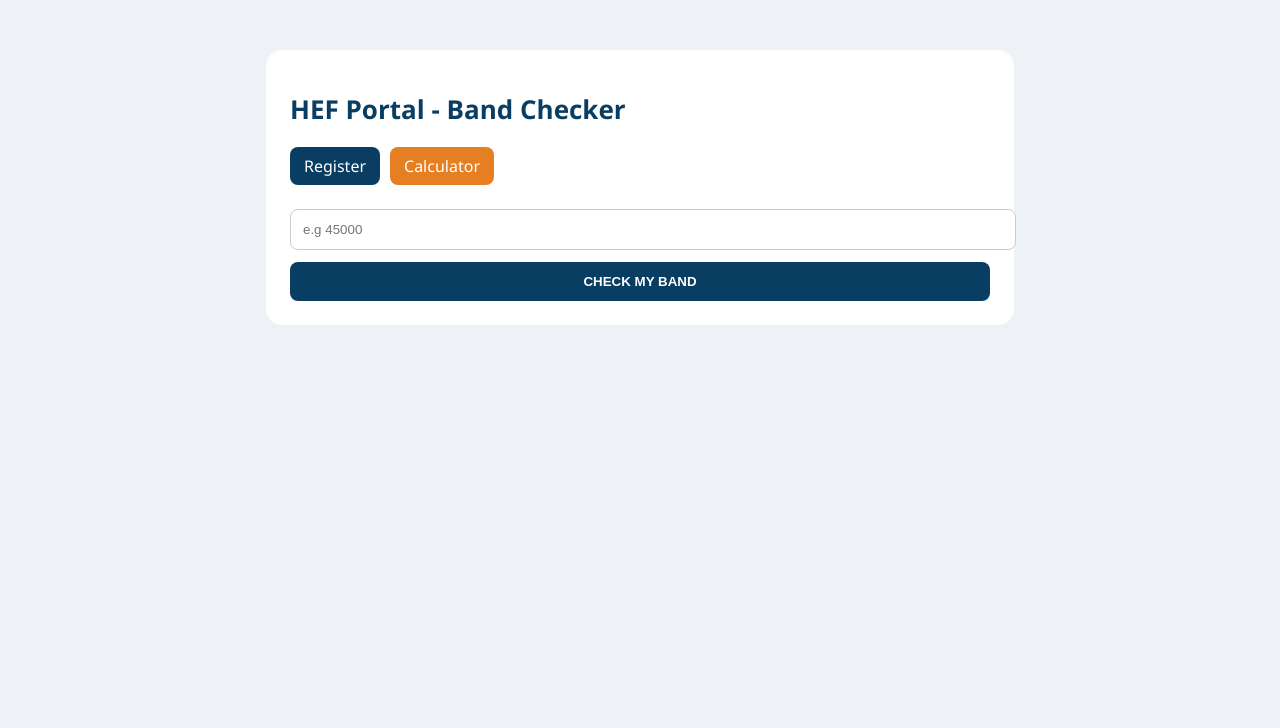
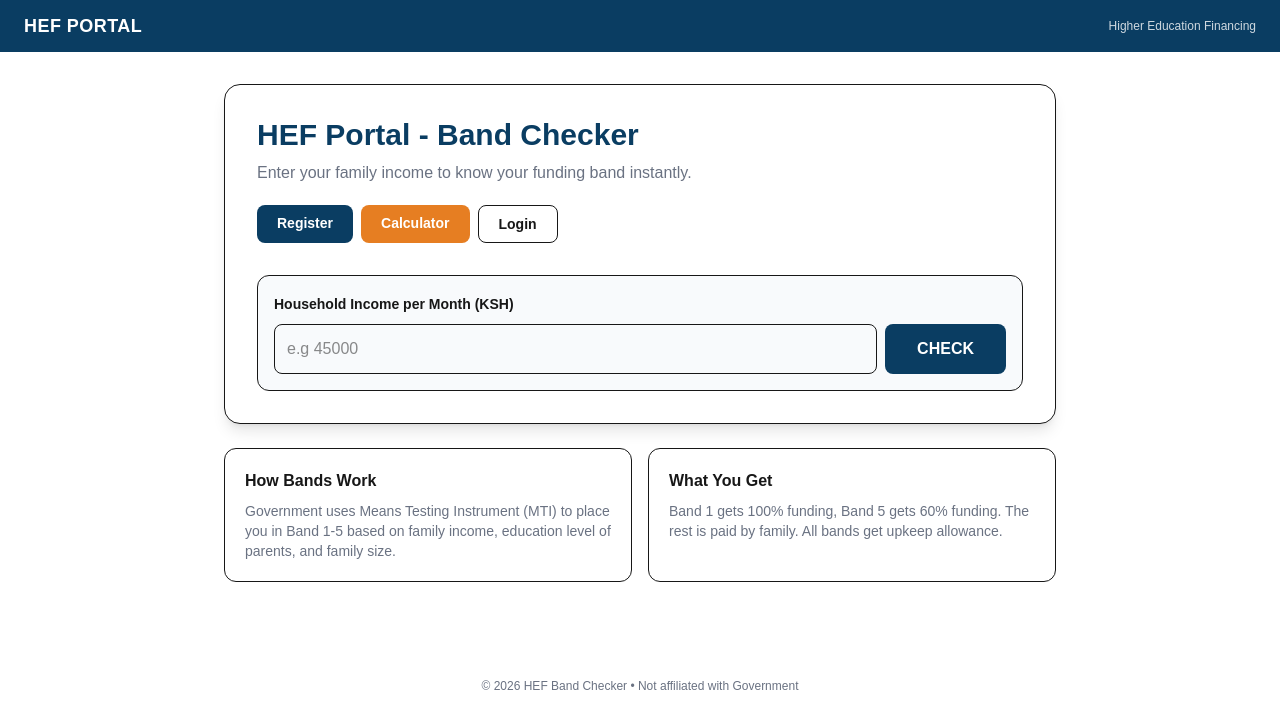
Before and after one commit to hefanes-gif/helb-band-checker, a Next.js app: page / in a window 1280 px wide. Shown: the top 728 px of the page. Built offline with nearby package versions, Linux system fonts and the light colour scheme.

Commit message:
PRO version HEF

```diff
--- a/src/app/calculator/page.tsx
+++ b/src/app/calculator/page.tsx
@@ -1,24 +1,38 @@
-"use client"
-import { useState, useEffect } from "react"
-import Link from "next/link"
-export default function Calculator(){
-  const [income,setIncome]=useState(35000); const [result,setResult]=useState<any>(null);
-  useEffect(()=>{ if(!localStorage.getItem("hef_session")) window.location.href="/"; },[]);
-  const checkBand=()=>{
-    let band=1, scholarship=70, loan=25, family=5, label="Vulnerable";
-    if(income>15000){ band=2; scholarship=60; loan=30; family=10; label="Extremely Needy"; }
-    if(income>45000){ band=3; scholarship=50; loan=30; family=20; label="Needy"; }
-    if(income>80000){ band=4; scholarship=40; loan=30; family=30; label="Less Needy"; }
-    if(income>120000){ band=5; scholarship=30; loan=30; family=40; label="Able"; }
-    setResult({band, scholarship, loan, family, label});
-  }
-  return (<div><div style={{background:"#1565c0", color:"#fff", padding:"12px 20px", display:"flex", justifyContent:"space-between"}}><b>HEF BAND CHECKER</b><span style={{cursor:"pointer"}} onClick={()=>{localStorage.removeItem("hef_session"); window.location.href="/";}}>Logout</span></div>
-  <div style={{display:"flex", justifyContent:"center", gap:20, flexWrap:"wrap", marginTop:40}}>
-    <div style={{background:"#fff", width:400, padding:20, borderRadius:8}}><h3>Calculate Your Band</h3><p style={{fontSize:13, color:"#666"}}>Move slider for family income</p>
-      <input type="range" min="0" max="200000" step="1000" value={income} onChange={e=>setIncome(Number(e.target.value))} style={{width:"100%"}}/>
-      <h2>KES {income.toLocaleString()}</h2><input type="number" value={income} onChange={e=>setIncome(Number(e.target.value))} style={{width:"100%", padding:10, border:"1px solid #ccc"}}/>
-      <button onClick={checkBand} style={{width:"100%", marginTop:12, padding:12, background:"#1565c0", color:"#fff", border:"none", fontWeight:700, borderRadius:4}}>CHECK MY BAND</button></div>
-    {result && <div style={{background:"#fff", width:400, padding:20, borderRadius:8, borderLeft:`6px solid ${result.band<=2?"#2e7d32":result.band==3?"#f9a825":"#c62828"}`}}><h1 style={{margin:0}}>BAND {result.band}</h1><p style={{color:"#666"}}>{result.label}</p><div style={{background:"#f5f5f5", padding:12, marginTop:10, lineHeight:1.8}}>
-      <div>🎓 Scholarship: <b>{result.scholarship}%</b></div><div>💰 HELB Loan: <b>{result.loan}%</b></div><div>👨‍👩‍👧 Household: <b>{result.family}%</b></div><div style={{borderTop:"1px solid #ddd", marginTop:8, paddingTop:8}}>Total Support: <b>{result.scholarship+result.loan}%</b></div></div></div>}
-  </div></div>)
+"use client";
+import { useState } from "react";
+export default function Calc(){
+ const [cost,setCost]=useState(120000);
+ const [income,setIncome]=useState("");
+ const [res,setRes]=useState<any>(null);
+ const calc=()=>{
+  const v=Number(income); if(!v) return;
+  let b={sch:30,loan:30,fam:40,name:"BAND 5"};
+  if(v<=23000) b={sch:70,loan:25,fam:5,name:"BAND 1"};
+  else if(v<=60000) b={sch:60,loan:30,fam:10,name:"BAND 2"};
+  else if(v<=120000) b={sch:50,loan:30,fam:20,name:"BAND 3"};
+  else if(v<=300000) b={sch:40,loan:30,fam:30,name:"BAND 4"};
+  setRes({...b, schAmt: cost*b.sch/100, loanAmt: cost*b.loan/100, famAmt: cost*b.fam/100});
+ };
+ return(
+  <div className="max-w-2xl mx-auto p-6">
+   <div className="bg-white p-6 rounded-2xl shadow border">
+    <h1 className="text-2xl font-black text-[#0a3d62]">Loan & Scholarship Calculator</h1>
+    <label className="block mt-4 text-sm font-bold">Annual Program Cost (KSH)</label>
+    <input type="number" value={cost} onChange={e=>setCost(Number(e.target.value))} className="w-full p-3 border rounded-lg mt-1"/>
+    <label className="block mt-4 text-sm font-bold">Monthly Household Income</label>
+    <input type="number" value={income} onChange={e=>setIncome(e.target.value)} placeholder="45000" className="w-full p-3 border rounded-lg mt-1"/>
+    <button onClick={calc} className="w-full mt-4 bg-[#0a3d62] text-white p-3 rounded-lg font-bold">CALCULATE</button>
+    {res && (
+     <div className="mt-6 border-t pt-4">
+      <div className="font-black text-lg">{res.name}</div>
+      <div className="mt-3 space-y-2 text-sm">
+       <div className="flex justify-between"><span>Scholarship ({res.sch}%)</span><span className="font-bold">KSH {res.schAmt.toLocaleString()}</span></div>
+       <div className="flex justify-between"><span>HELB Loan ({res.loan}%)</span><span className="font-bold">KSH {res.loanAmt.toLocaleString()}</span></div>
+       <div className="flex justify-between"><span>Family Contribution ({res.fam}%)</span><span className="font-bold text-orange-600">KSH {res.famAmt.toLocaleString()}</span></div>
+      </div>
+     </div>
+    )}
+   </div>
+  </div>
+ );
 }
--- a/src/app/layout.tsx
+++ b/src/app/layout.tsx
@@ -1,4 +1,16 @@
-export const metadata = { title: "HEF Portal - Band Checker" };
-export default function RootLayout({ children }: { children: React.ReactNode }) {
-  return <html lang="en"><body style={{margin:0, fontFamily:"Segoe UI, Arial", background:"#eef2f7"}}>{children}</body></html>;
+import "./globals.css";
+export const metadata = { title: "HEF Portal - Band Checker", description: "Check your HEF Band" };
+export default function RootLayout({children}:{children:React.ReactNode}){
+ return(
+  <html lang="en">
+   <body className="bg-[#f1f5f9] min-h-screen">
+    <header className="bg-[#0a3d62] text-white px-6 py-3 flex justify-between items-center sticky top-0 z-50">
+     <h1 className="font-black text-lg tracking-wide">HEF PORTAL</h1>
+     <div className="text-xs opacity-80">Higher Education Financing</div>
+    </header>
+    {children}
+    <footer className="text-center text-xs text-gray-500 py-6 mt-10">© 2026 HEF Band Checker • Not affiliated with Government</footer>
+   </body>
+  </html>
+ );
 }
--- a/src/app/page.tsx
+++ b/src/app/page.tsx
@@ -1,31 +1,63 @@
 "use client";
 import { useState } from "react";
 import Link from "next/link";
-export default function Home(){
- const [income,setIncome]=useState("");
- const [result,setResult]=useState("");
- const check=()=>{
-  const v=Number(income);
-  if(!v){setResult("Enter income");return;}
-  if(v<=23000) setResult("BAND 1: Full Scholarship");
-  else if(v<=60000) setResult("BAND 2: 70% Scholarship");
-  else if(v<=120000) setResult("BAND 3: 50% Scholarship");
-  else if(v<=300000) setResult("BAND 4: 30% Scholarship");
-  else setResult("BAND 5: Full Loan");
+
+const bands = [
+ { max: 23000, name: "BAND 1", sch: 70, loan: 25, family: 5, desc: "Most Vulnerable" },
+ { max: 60000, name: "BAND 2", sch: 60, loan: 30, family: 10, desc: "Very Needy" },
+ { max: 120000, name: "BAND 3", sch: 50, loan: 30, family: 20, desc: "Needy" },
+ { max: 300000, name: "BAND 4", sch: 40, loan: 30, family: 30, desc: "Less Needy" },
+ { max: Infinity, name: "BAND 5", sch: 30, loan: 30, family: 40, desc: "Able" },
+];
+
+export default function Home() {
+ const [income, setIncome] = useState("");
+ const [band, setBand] = useState<any>(null);
+
+ const check = () => {
+  const v = Number(income);
+  if (!v) return;
+  const b = bands.find(b => v <= b.max);
+  setBand({ ...b, income: v });
  };
- return(
-  <div style={{minHeight:"100vh",background:"#eef2f7",padding:20}}>
-   <div style={{maxWidth:700,margin:"30px auto",background:"white",borderRadius:16,padding:24}}>
-    <h1 style={{fontSize:26,fontWeight:800,color:"#0a3d62"}}>HEF Portal - Band Checker</h1>
-    <div style={{marginTop:20,display:"flex",gap:10}}>
-     <Link href="/register" style={{background:"#0a3d62",color:"white",padding:"8px 14px",borderRadius:8,textDecoration:"none"}}>Register</Link>
-     <Link href="/calculator" style={{background:"#e67e22",color:"white",padding:"8px 14px",borderRadius:8,textDecoration:"none"}}>Calculator</Link>
+
+ return (
+  <div className="max-w-4xl mx-auto p-4 md:p-8">
+   <div className="bg-white rounded-2xl shadow-lg p-6 md:p-8 border">
+    <h2 className="text-3xl font-extrabold text-[#0a3d62]">HEF Portal - Band Checker</h2>
+    <p className="text-gray-500 mt-2">Enter your family income to know your funding band instantly.</p>
+
+    <div className="flex gap-2 mt-5">
+     <Link href="/register" className="bg-[#0a3d62] text-white px-5 py-2 rounded-lg font-bold text-sm">Register</Link>
+     <Link href="/calculator" className="bg-[#e67e22] text-white px-5 py-2 rounded-lg font-bold text-sm">Calculator</Link>
+     <Link href="/login" className="bg-white border px-5 py-2 rounded-lg font-bold text-sm">Login</Link>
     </div>
-    <div style={{marginTop:24}}>
-     <input value={income} onChange={e=>setIncome(e.target.value)} type="number" placeholder="e.g 45000" style={{width:"100%",padding:"12px",border:"1px solid #ccc",borderRadius:8}}/>
-     <button onClick={check} style={{width:"100%",marginTop:12,background:"#0a3d62",color:"white",padding:"12px",borderRadius:8,border:"none",fontWeight:700}}>CHECK MY BAND</button>
-     {result && <div style={{marginTop:16,padding:14,background:"#dff9fb",borderRadius:8,fontWeight:700}}>{result}</div>}
+
+    <div className="mt-8 bg-slate-50 p-4 rounded-xl border">
+     <label className="font-bold text-sm">Household Income per Month (KSH)</label>
+     <div className="flex gap-2 mt-2">
+      <input value={income} onChange={e=>setIncome(e.target.value)} type="number" placeholder="e.g 45000" className="flex-1 p-3 rounded-lg border outline-none focus:ring-2 focus:ring-[#0a3d62]"/>
+      <button onClick={check} className="bg-[#0a3d62] text-white px-8 rounded-lg font-black">CHECK</button>
+     </div>
     </div>
+
+    {band && (
+     <div className="mt-6 p-5 rounded-xl bg-gradient-to-br from-[#0a3d62] to-[#1e6fa8] text-white">
+      <div className="text-sm opacity-80">{band.desc}</div>
+      <div className="text-3xl font-black mt-1">{band.name}</div>
+      <div className="grid grid-cols-3 gap-3 mt-4">
+       <div className="bg-white/15 p-3 rounded-lg text-center"><div className="text-2xl font-black">{band.sch}%</div><div className="text-xs">Scholarship</div></div>
+       <div className="bg-white/15 p-3 rounded-lg text-center"><div className="text-2xl font-black">{band.loan}%</div><div className="text-xs">HELB Loan</div></div>
+       <div className="bg-white/15 p-3 rounded-lg text-center"><div className="text-2xl font-black">{band.family}%</div><div className="text-xs">Family Pays</div></div>
+      </div>
+      <div className="mt-4 text-xs opacity-80">For income KSH {band.income.toLocaleString()}</div>
+     </div>
+    )}
+   </div>
+
+   <div className="grid md:grid-cols-2 gap-4 mt-6">
+    <div className="bg-white p-5 rounded-xl border"><h3 className="font-bold">How Bands Work</h3><p className="text-sm text-gray-500 mt-2">Government uses Means Testing Instrument (MTI) to place you in Band 1-5 based on family income, education level of parents, and family size.</p></div>
+    <div className="bg-white p-5 rounded-xl border"><h3 className="font-bold">What You Get</h3><p className="text-sm text-gray-500 mt-2">Band 1 gets 100% funding, Band 5 gets 60% funding. The rest is paid by family. All bands get upkeep allowance.</p></div>
    </div>
   </div>
  );
--- /dev/null
+++ b/src/lib/supabase.ts
@@ -0,0 +1,5 @@
+import { createClient } from "@supabase/supabase-js";
+export const supabase = createClient(
+  process.env.NEXT_PUBLIC_SUPABASE_URL!,
+  process.env.NEXT_PUBLIC_SUPABASE_ANON_KEY!
+);
```
